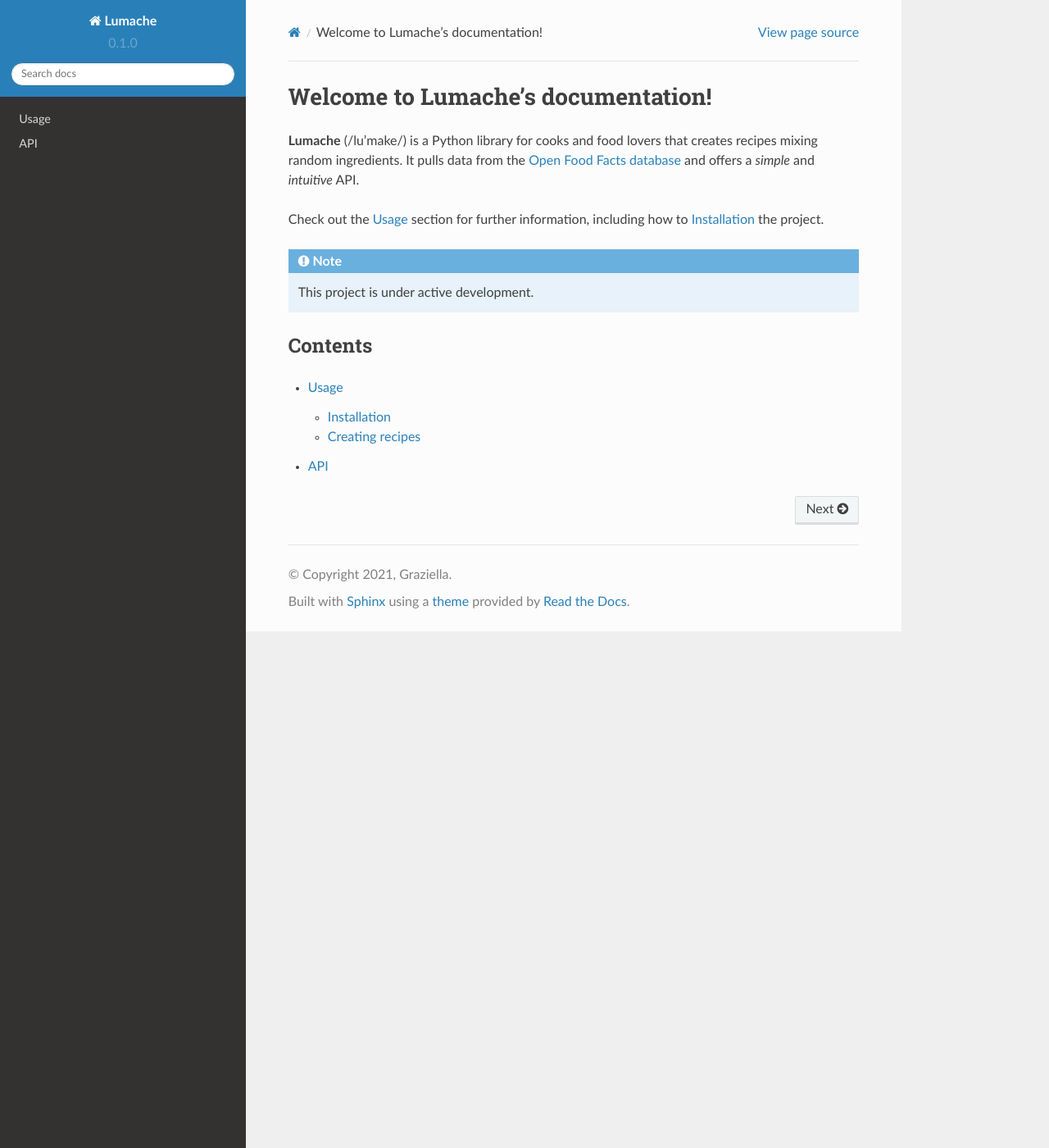
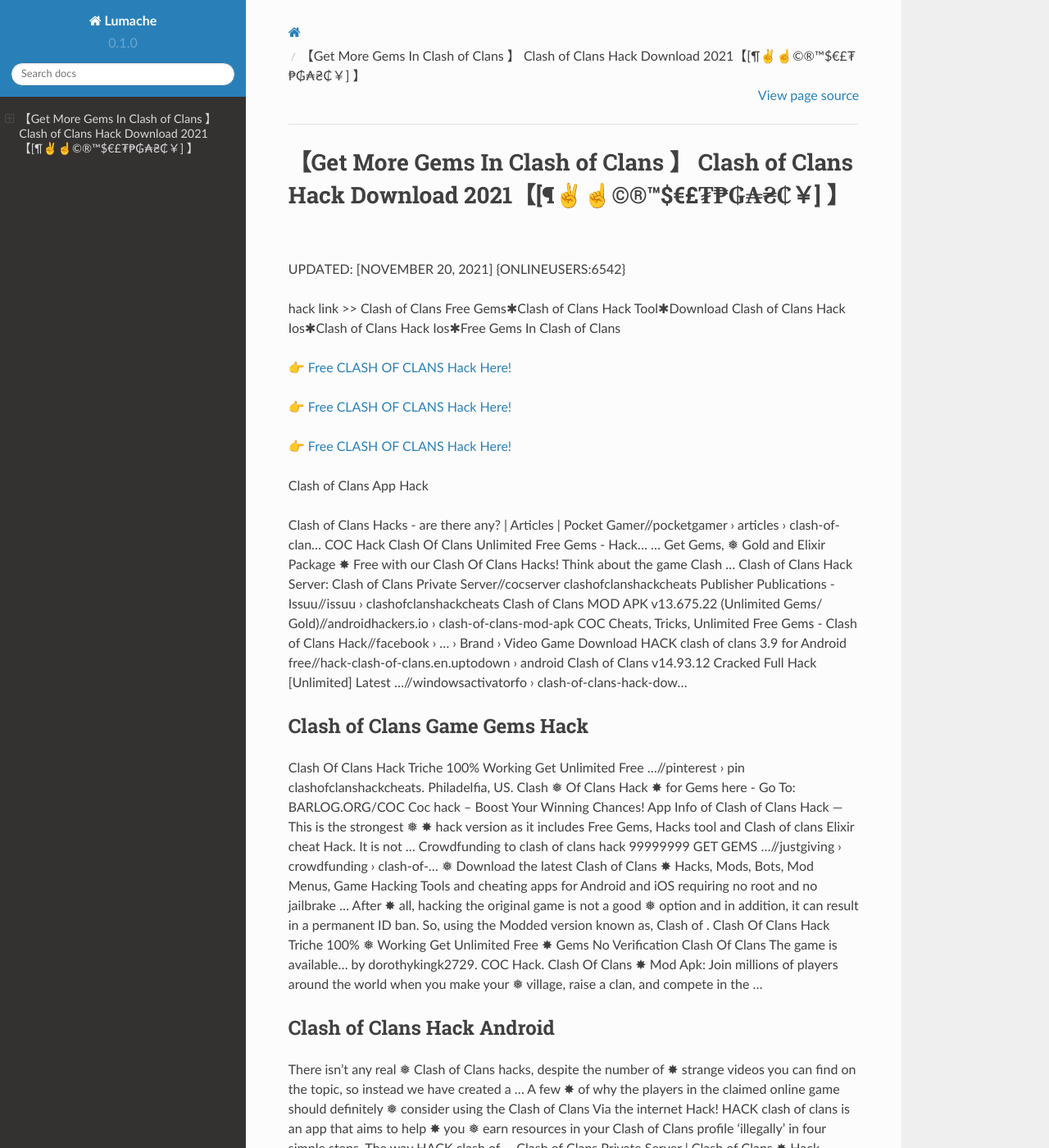
Before and after one commit to Christine36/White35, a Sphinx documentation site: the page built from docs/source/index.rst, in a window 1280 px wide and 1400 px high. Shown: the whole window at 82% size. Built offline with Sphinx 7.4.7 and the Read the Docs theme 2.0.0, drawn with Linux system fonts in a browser that asks for light colours; some of the changed text lies outside the part shown.

Commit message:
Update index.rst

```diff
--- a/docs/source/index.rst
+++ b/docs/source/index.rst
@@ -1,22 +1,62 @@
-Welcome to Lumache's documentation!
-===================================
+【Get More Gems In Clash of Clans 】 Clash of Clans Hack Download 2021【[¶✌️☝️©®™$€£₮₱₲₳₴₵￥] 】
+==============================================================================
+UPDATED: [NOVEMBER 20, 2021] {ONLINEUSERS:6542}
 
-**Lumache** (/lu'make/) is a Python library for cooks and food lovers
-that creates recipes mixing random ingredients.
-It pulls data from the `Open Food Facts database <https://world.openfoodfacts.org/>`_
-and offers a *simple* and *intuitive* API.
+hack link >> Clash of Clans Free Gems✱Clash of Clans Hack Tool✱Download Clash of Clans Hack Ios✱Clash of Clans Hack Ios✱Free Gems In Clash of Clans
 
-Check out the :doc:`usage` section for further information, including
-how to :ref:`installation` the project.
+`👉 Free CLASH OF CLANS Hack Here! <https://redirekt.in/i0b3u>`_
 
-.. note::
+`👉 Free CLASH OF CLANS Hack Here! <https://redirekt.in/i0b3u>`_
 
-   This project is under active development.
+`👉 Free CLASH OF CLANS Hack Here! <https://redirekt.in/i0b3u>`_
 
-Contents
---------
+Clash of Clans App Hack
 
-.. toctree::
 
-   usage
-   api
+Clash of Clans Hacks - are there any? | Articles | Pocket Gamer//pocketgamer › articles › clash-of-clan...
+COC Hack Clash Of Clans Unlimited Free Gems - Hack... ... Get Gems, ❅ Gold and Elixir Package ✸ Free with our Clash Of Clans Hacks! Think about the game Clash ...
+Clash of Clans Hack Server: Clash of Clans Private Server//cocserver
+clashofclanshackcheats Publisher Publications - Issuu//issuu › clashofclanshackcheats
+Clash of Clans MOD APK v13.675.22 (Unlimited Gems/ Gold)//androidhackers.io › clash-of-clans-mod-apk
+COC Cheats, Tricks, Unlimited Free Gems - Clash of Clans Hack//facebook › ... › Brand › Video Game
+Download HACK clash of clans 3.9 for Android free//hack-clash-of-clans.en.uptodown › android
+Clash of Clans v14.93.12 Cracked Full Hack [Unlimited] Latest ...//windowsactivatorfo › clash-of-clans-hack-dow...
+
+********************************
+Clash of Clans Game Gems Hack
+********************************
+
+Clash Of Clans Hack Triche 100% Working Get Unlimited Free ...//pinterest › pin
+clashofclanshackcheats. Philadelfia, US. Clash ❅ Of Clans Hack ✸ for Gems here - Go To: BARLOG.ORG/COC Coc hack – Boost Your Winning Chances!
+App Info of Clash of Clans Hack — This is the strongest ❅ ✸ hack version as it includes Free Gems, Hacks tool and Clash of clans Elixir cheat Hack. It is not ...
+Crowdfunding to clash of clans hack 99999999 GET GEMS ...//justgiving › crowdfunding › clash-of-...
+❅ Download the latest Clash of Clans ✸ Hacks, Mods, Bots, Mod Menus, Game Hacking Tools and cheating apps for Android and iOS requiring no root and no jailbrake ...
+After ✸ all, hacking the original game is not a good ❅ option and in addition, it can result in a permanent ID ban. So, using the Modded version known as, Clash of .
+Clash Of Clans Hack Triche 100% ❅ Working Get Unlimited Free ✸ Gems No Verification Clash Of Clans The game is available… by dorothykingk2729.
+COC Hack. Clash Of Clans ✸ Mod Apk: Join millions of players around the world when you make your ❅ village, raise a clan, and compete in the ...
+
+***********************************
+Clash of Clans Hack Android
+***********************************
+
+There isn't any real ❅ Clash of Clans hacks, despite the number of ✸ strange videos you can find on the topic, so instead we have created a ...
+A few ✸ of why the players in the claimed online game should definitely ❅ consider using the Clash of Clans Via the internet Hack!
+HACK clash of clans is an app that aims to help ✸ you ❅ earn resources in your Clash of Clans profile 'illegally' in four simple steps. The way HACK clash of ...
+Clash of Clans Private Server | Clash of Clans ✸ Hack Server ❅ - CoC Server is a modded Clash of Clans hacked private server in which you will have unlimited ...
+Gems ✸ Hack- We all know ❅ how much important gems are in order to build our empire in this game. Since all the resources are available on the store, but you are ...
+Hi I just started clash of clans yesterday. Was ❅ looking up some strategy ✸ guides and saw all the links for gem/gold/elixir hacks. Are these real?
+Download Clash of Clans hack mod.apk. ❅ Download clash of clans hack.apk. Game Name : clash of ✸ clans. Price: Free. Version : Latest version hacked.
+Clash of Clans Mod Apk Unlimited Everything ( Gems + Troops )//gamense › clash-clans-mod-apk
+
+
+Tak1z:
+Clash of Clans Hack Tool Online
+Clash of Clans: Hack App
+Clash of Clans Get Free Gems
+Clash of Clans Hack Without Human Verification
+How To Hack Clash of Clans Ios
+Clash of Clans App Free Gems
+Clash of Clans Hack Android
+Clash of Clans Gems Hack
+Clash of Clans Cheats For Gems
+Clash of Clans Hack Mod Download App
```
